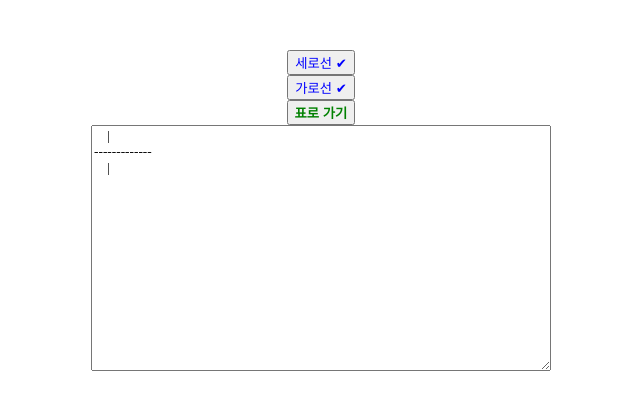
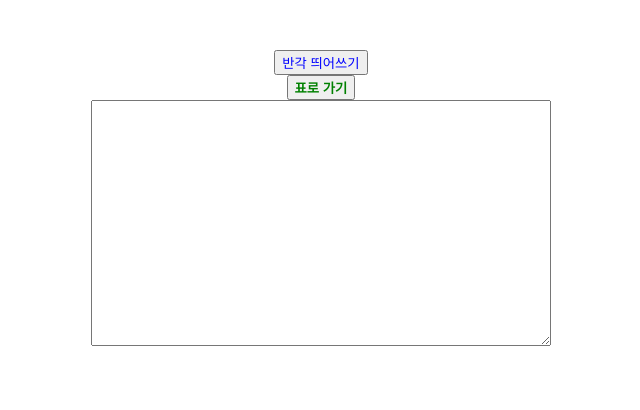
Before and after one commit to Barkshihun/table-to-text, a React (Vite) app: page / in a window 1280 px wide. Both pictures are taken after a click on the button "텍스트로 변환". Shown: the top 410 px of the page, without its empty margins (319-959 px from the left). Built offline with nearby package versions, Linux system fonts and the light colour scheme; a web font is replaced by a local one.

Commit message:
테두리, 가로선, 세로선 제거와 전각, 반각 띄어쓰기 지원

```diff
--- a/src/components/Output.tsx
+++ b/src/components/Output.tsx
@@ -2,11 +2,8 @@ import { useState, useEffect } from "react";
 import { rows, cols, globalTableList } from "./Table";
 import "../scss/Output.scss";
 
-const HORIZONTAL_CHAR = "-";
-const VERTICAL_CHAR = "|";
-
 const thickChars = ["@", "\u25A0-\u25FF"];
-function Output({ isVerticalLine, isHorizontalLine }: { isVerticalLine: boolean; isHorizontalLine: boolean }) {
+function Output({ space }: { space: string }) {
   // 정규표현식 시작
   // +20로 계산  +2
   const regCJK = /[ㄱ-ㅎ|ㅏ-ㅣ|가-힣|ぁ-ゔ|ァ-ヴー|々〆〤|一-龥]/g;
@@ -15,7 +12,7 @@ function Output({ isVerticalLine, isHorizontalLine }: { isVerticalLine: boolean;
   const regEng = /[a-z|A-Z]/g;
   const regElse = new RegExp(`[^ㄱ-ㅎ|ㅏ-ㅣ|가-힣|ぁ-ゔ|ァ-ヴー|々〆〤|一-龥|a-z|A-Z|${thickChars.join("|")}]`, "g");
   // 정규표현식 끝
-
+  const spaceInTable = space === " " ? `${space.repeat(2)}` : `${space.repeat(1)}`;
   const computeLength = (str: string) => {
     let textLength = 0;
     const cjkList = str.match(regCJK);
@@ -55,41 +52,22 @@ function Output({ isVerticalLine, isHorizontalLine }: { isVerticalLine: boolean;
     if (text) {
       const textLength = computeLength(text);
       if (textLength < longestTextPerColList[col]) {
-        const gap = longestTextPerColList[col] - computeLength(text);
-        text = `${text}${" ".repeat(gap)}`;
+        let gap = longestTextPerColList[col] - computeLength(text);
+        if (space === "\u3000") {
+          gap = Math.round(gap / 2);
+        }
+        text = `${text}${space.repeat(gap)}`;
       }
     } else {
-      text = `${" ".repeat(longestTextPerColList[col])}`;
+      if (space === "\u3000") {
+        text = `${space.repeat(Math.round(longestTextPerColList[col] / 2))}`;
+      } else {
+        text = `${space.repeat(longestTextPerColList[col])}`;
+      }
     }
     return text;
   };
   //
-  const endOfRowIndex = rows - 1;
-  const endOfColIndex = cols - 1;
-  const getHorizontalLineWidth = () => {
-    let textList: string[] = [];
-    const row = 0;
-    for (let col = 0; col < cols; col++) {
-      let text = computeText(row, col);
-      if (col === 0) {
-        // col의 시작인가?
-        text = `${" ".repeat(2)}${text}`;
-      }
-      if (isVerticalLine) {
-        // 세로선이 있는가?
-        if (col === endOfColIndex) {
-          // col의 끝인가?
-          textList.push(`${text}${" ".repeat(2)}`);
-        } else {
-          textList.push(`${text}${" ".repeat(2)}${VERTICAL_CHAR}${" ".repeat(2)}`);
-        }
-        continue;
-      }
-      textList.push(`${text}${" ".repeat(2)}`);
-    }
-    return computeLength(textList.join(""));
-  };
-  const horizontalLineWidth = getHorizontalLineWidth();
   //
   const globalTableListToText = () => {
     let textList: string[] = [];
@@ -98,29 +76,11 @@ function Output({ isVerticalLine, isHorizontalLine }: { isVerticalLine: boolean;
         let text = computeText(row, col);
         if (col === 0) {
           // col의 시작인가?
-          text = `${" ".repeat(2)}${text}`;
+          text = `${spaceInTable}${text}`;
         }
-        if (isVerticalLine) {
-          // 세로선이 있는가?
-          if (col === endOfColIndex) {
-            // col의 끝인가?
-            textList.push(`${text}${" ".repeat(2)}`);
-          } else {
-            textList.push(`${text}${" ".repeat(2)}${VERTICAL_CHAR}${" ".repeat(2)}`);
-          }
-          continue;
-        }
-        textList.push(`${text}${" ".repeat(2)}`);
+        textList.push(`${text}${spaceInTable}`);
       }
-      if (row === endOfRowIndex && isHorizontalLine) {
-        // row의 마지막에서 가로선이 있다면 그리지 말고 넘겨라
-        continue;
-      }
-      if (isHorizontalLine) {
-        // 가로선을 그려야 하는가?
-        textList.push(`\n${HORIZONTAL_CHAR.repeat(horizontalLineWidth)}\n`);
-        continue;
-      }
+
       textList.push("\n");
     }
     return textList.join("");
@@ -132,7 +92,7 @@ function Output({ isVerticalLine, isHorizontalLine }: { isVerticalLine: boolean;
   };
   useEffect(() => {
     setText(globalTableListToText());
-  }, [isVerticalLine, isHorizontalLine]);
+  }, [space]);
   return (
     <>
       <textarea cols={60} rows={15} value={text} onChange={onChange}></textarea>
--- a/src/screen/Desktop.tsx
+++ b/src/screen/Desktop.tsx
@@ -7,23 +7,29 @@ function Desktop() {
   const [isTable, setIsTable] = useState(true);
   const [isVerticalLine, setVerticalLine] = useState(true);
   const [isHorizontalLine, setHorizontalLine] = useState(true);
+  const [space, setSpace] = useState(" ");
   const onTranform = () => {
     setIsTable((currentIsTable) => !currentIsTable);
   };
-  const onVerticalLine = () => {
-    setVerticalLine((currentBorder) => !currentBorder);
-  };
-  const onHorizontalLine = () => {
-    setHorizontalLine((currentBorder) => !currentBorder);
+  const onChangeSpaceClick = () => {
+    setSpace((currentSpace) => {
+      switch (currentSpace) {
+        case " ":
+          return "\u3000";
+        case "\u3000":
+          return " ";
+        default:
+          return " ";
+      }
+    });
   };
   return (
     <main>
-      <button onClick={onVerticalLine}>{isVerticalLine ? "세로선 ✔" : "세로선 ❌"}</button>
-      <button onClick={onHorizontalLine}>{isHorizontalLine ? "가로선 ✔" : "가로선 ❌"}</button>
+      <button onClick={onChangeSpaceClick}>{space === " " ? "반각 띄어쓰기" : "전각 띄어쓰기"}</button>
       <button onClick={onTranform} className={"transform-btn"}>
         {isTable ? "텍스트로 변환" : "표로 가기"}
       </button>
-      {isTable ? <Table /> : <Output isVerticalLine={isVerticalLine} isHorizontalLine={isHorizontalLine} />}
+      {isTable ? <Table /> : <Output space={space} />}
     </main>
   );
 }
```
